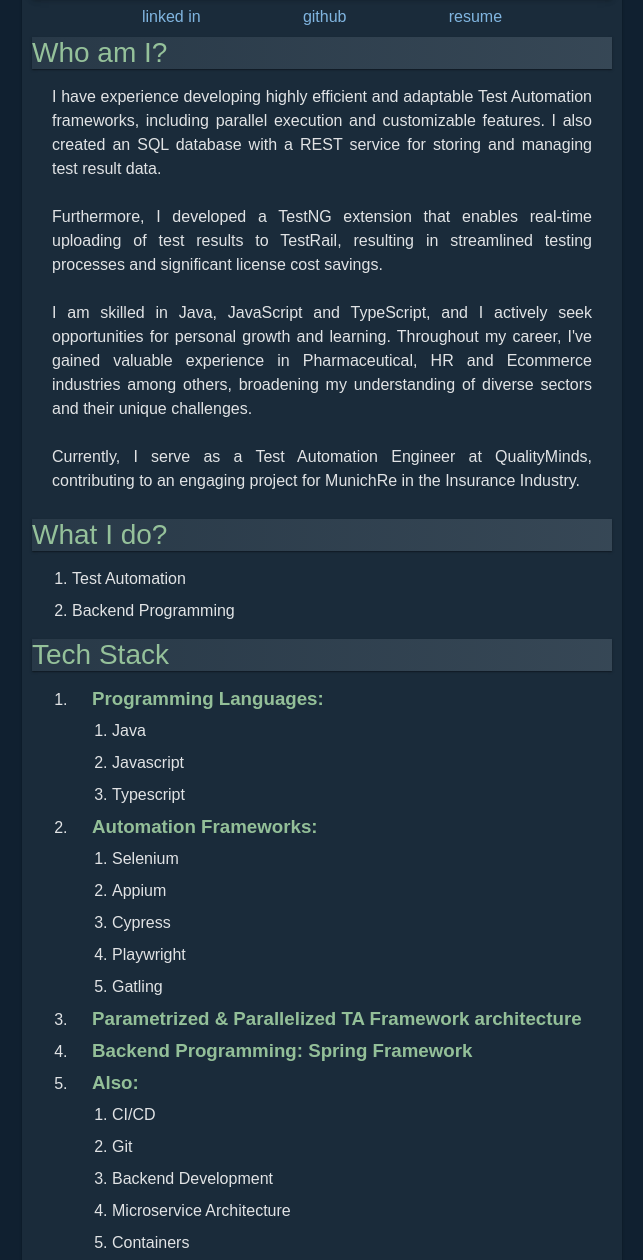
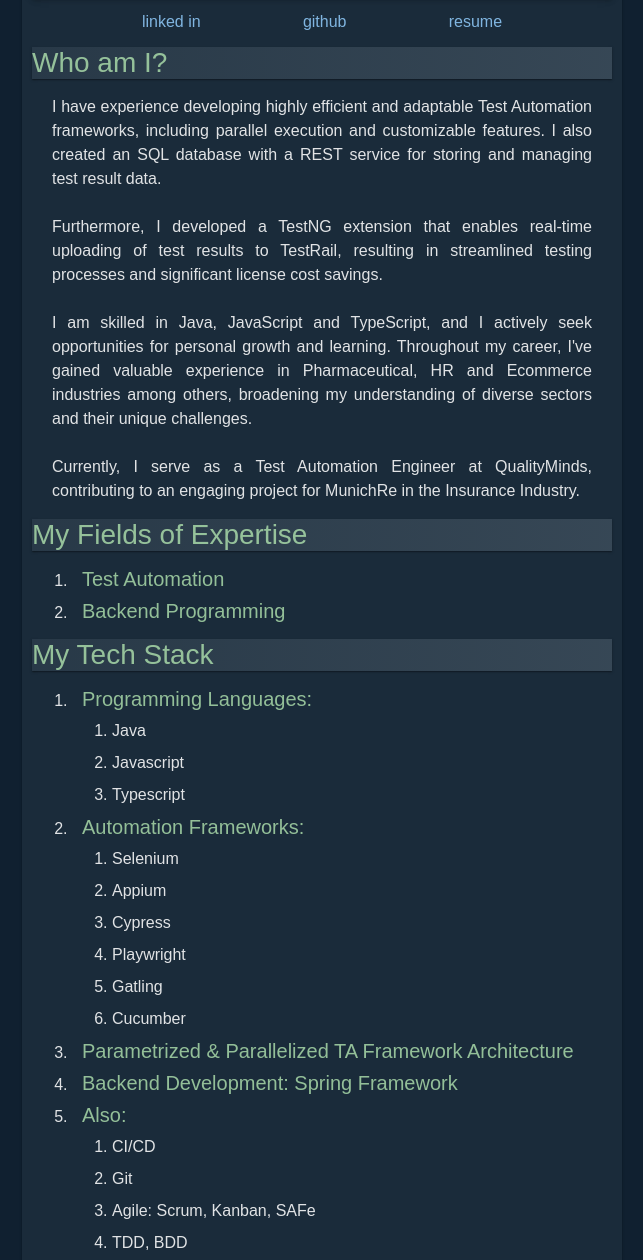
Before and after one commit to hetacz/hetacz.github.io, a website: page index.html in a window 1280 px wide. Shown: the part 74-1334 px from the top of the page, without its empty margins (318-961 px from the left). Drawn offline with Linux system fonts and the light colour scheme.

Commit message:
Content made more readable

```diff
--- a/index.html
+++ b/index.html
@@ -28,9 +28,9 @@
     <body>
         <div class='container'>
             <h1 id='top'>Rafał Michalski IT Consulting</h1>
-    <p class='text' style='text-align: center;'>
-        <a href='https://www.linkedin.com/in/rafallovesworking' target='_blank'
-           rel='noreferrer'><span>linked in</span></a>
+            <p class='top-menu' style="text-align: center;">
+                <a href='https://www.linkedin.com/in/rafallovesworking' target='_blank' rel='noreferrer'><span>linked
+                        in</span></a>
                 <span>&nbsp;&nbsp;&nbsp;&nbsp;&nbsp&nbsp;&nbsp;&nbsp;&nbsp;&nbsp&nbsp;&nbsp;&nbsp;&nbsp;&nbsp;&nbsp&nbsp;&nbsp;&nbsp;&nbsp;&nbsp;</span>
                 <a href='https://github.com/hetacz' target='_blank' rel='noreferrer'>
                     <span>github</span></a>
@@ -57,24 +57,32 @@
                 <!--        This diverse background has enriched my understanding of different sectors and their unique challenges.-->
                 <!--        <br><br>-->
                 <!--        At the moment, I am serving as a Test Automation Engineer at QualityMinds, where I am engaged in a project for MunichRe within the Insurance Industry.-->
-        I have experience developing highly efficient and adaptable Test Automation frameworks, including parallel execution and customizable features.
+                I have experience developing highly efficient and adaptable Test Automation frameworks, including
+                parallel execution and customizable features.
                 I also created an SQL database with a REST service for storing and managing test result data.
                 <br><br>
-        Furthermore, I developed a TestNG extension that enables real-time uploading of test results to TestRail,
+                Furthermore, I developed a TestNG extension that enables real-time uploading of test results to
+                TestRail,
                 resulting in streamlined testing processes and significant license cost savings.
                 <br><br>
-        I am skilled in Java, JavaScript and TypeScript, and I actively seek opportunities for personal growth and learning.
-        Throughout my career, I've gained valuable experience in Pharmaceutical, HR and Ecommerce industries among others, broadening my understanding of diverse sectors and their unique challenges.
+                I am skilled in Java, JavaScript and TypeScript, and I actively seek opportunities for personal growth
+                and learning.
+                Throughout my career, I've gained valuable experience in Pharmaceutical, HR and Ecommerce industries
+                among others, broadening my understanding of diverse sectors and their unique challenges.
                 <br><br>
-        Currently, I serve as a Test Automation Engineer at QualityMinds, contributing to an engaging project for MunichRe in the Insurance Industry.
+                Currently, I serve as a Test Automation Engineer at QualityMinds, contributing to an engaging project
+                for MunichRe in the Insurance Industry.
             </p>
-    <br>
-    <h2>What I do?</h2>
+            <h2>My Fields of Expertise</h2>
             <ol>
-        <li>Test Automation</li>
-        <li>Backend Programming</li>
+                <li>
+                    <h3>Test Automation</h3>
+                </li>
+                <li>
+                    <h3>Backend Programming</h3>
+                </li>
             </ol>
-    <h2>Tech Stack</h2>
+            <h2>My Tech Stack</h2>
             <ol>
                 <li>
                     <h3>Programming Languages:</h3>
@@ -92,24 +100,29 @@
                         <li>Cypress</li>
                         <li>Playwright</li>
                         <li>Gatling</li>
+                        <li>Cucumber</li>
                     </ol>
                 </li>
                 <li>
-            <h3>Parametrized & Parallelized TA Framework architecture</h3>
+                    <h3>Parametrized & Parallelized TA Framework Architecture</h3>
                 </li>
                 <li>
-            <h3>Backend Programming: Spring Framework</h3>
+                    <h3>Backend Development: Spring Framework</h3>
                 </li>
                 <li>
                     <h3>Also:</h3>
                     <ol>
                         <li>CI/CD</li>
                         <li>Git</li>
-                <li>Backend Development</li>
-                <li>Microservice Architecture</li>
-                <li>Containers</li>
+                        <li>Agile: Scrum, Kanban, SAFe</li>
+                        <li>TDD, BDD</li>
+                        <li>Jira, Azure, GitLab, GitHub</li>
+                        <li>Microservices Architecture</li>
+                        <li>Containers and Clusters</li>
                         <li>SQL and NoSQL</li>
+                        <li>Refactoring and Code Quality</li>
                         <li>Postman</li>
+                        <li>HTML, CSS</li>
                     </ol>
                 </li>
                 <li>
--- a/src/css/style.css
+++ b/src/css/style.css
@@ -45,7 +45,7 @@
 
 div.top-menu {
     margin-top: 5px;
-    margin-bottom: 0px;
+    margin-bottom: 5px;
 }
 
 ul {
@@ -91,8 +91,8 @@
 
 p.text {
     line-height: 1.5rem;
-    margin-top: 0.5rem;
-    margin-bottom: 0.5rem;
+    margin-top: 1rem;
+    margin-bottom: 1rem;
     padding-left: 20px;
     padding-right: 20px;
 }
@@ -133,11 +133,12 @@
 }
 
 h3 {
-    font-weight: bolder;
+    font-weight: lighter;
     color: var(--primaryMain);
-    padding-left: 20px;
-    margin-top: 0;
-    margin-bottom: 0;
+    font-size: 1.25rem;
+    margin-top: 5px;
+    margin-bottom: 5px;
+    padding-left: 10px;
 }
 
 h6 {
@@ -214,8 +215,6 @@
     display: none;
 }
 
-
-
 .accordion {
     color:  var(--background);
     cursor: pointer;
```
Lines whose indentation alone changed are shown as unchanged.
